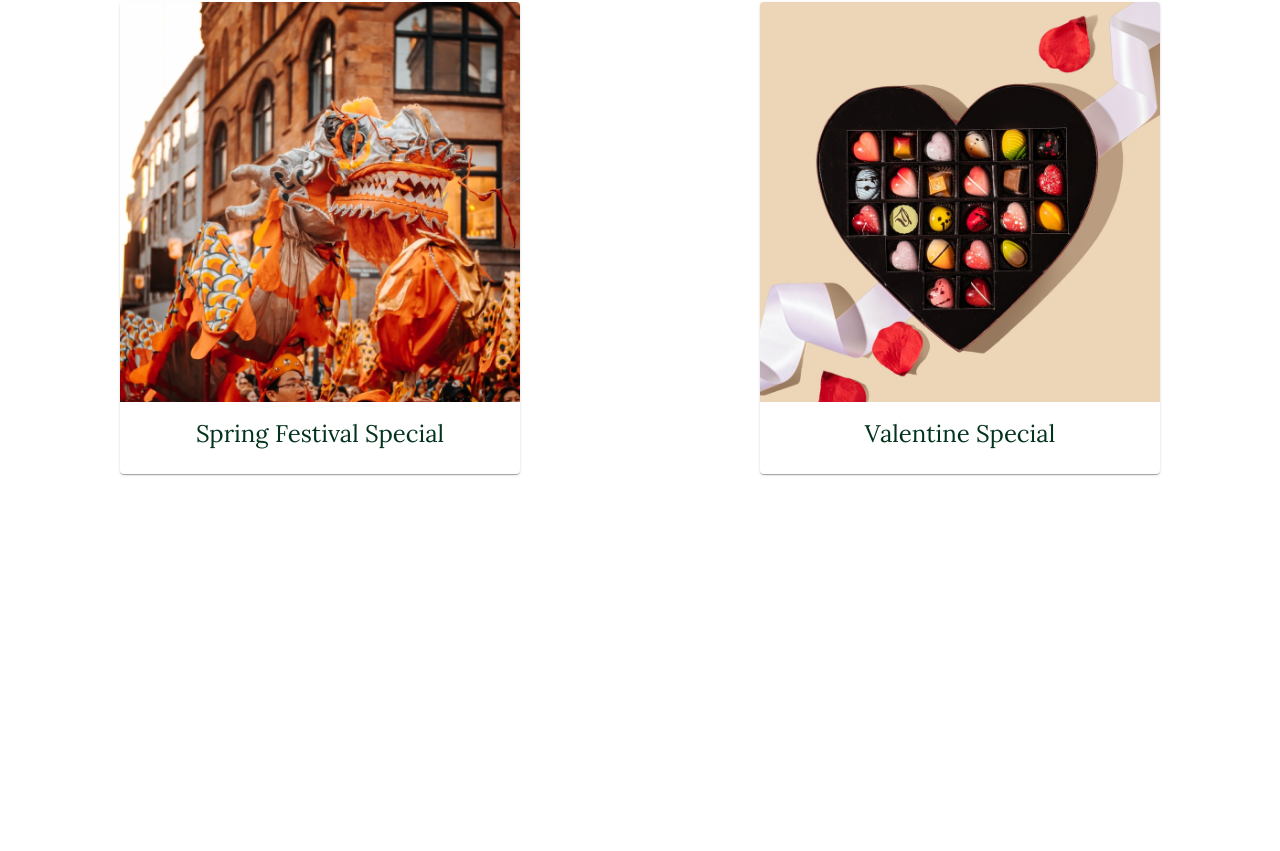
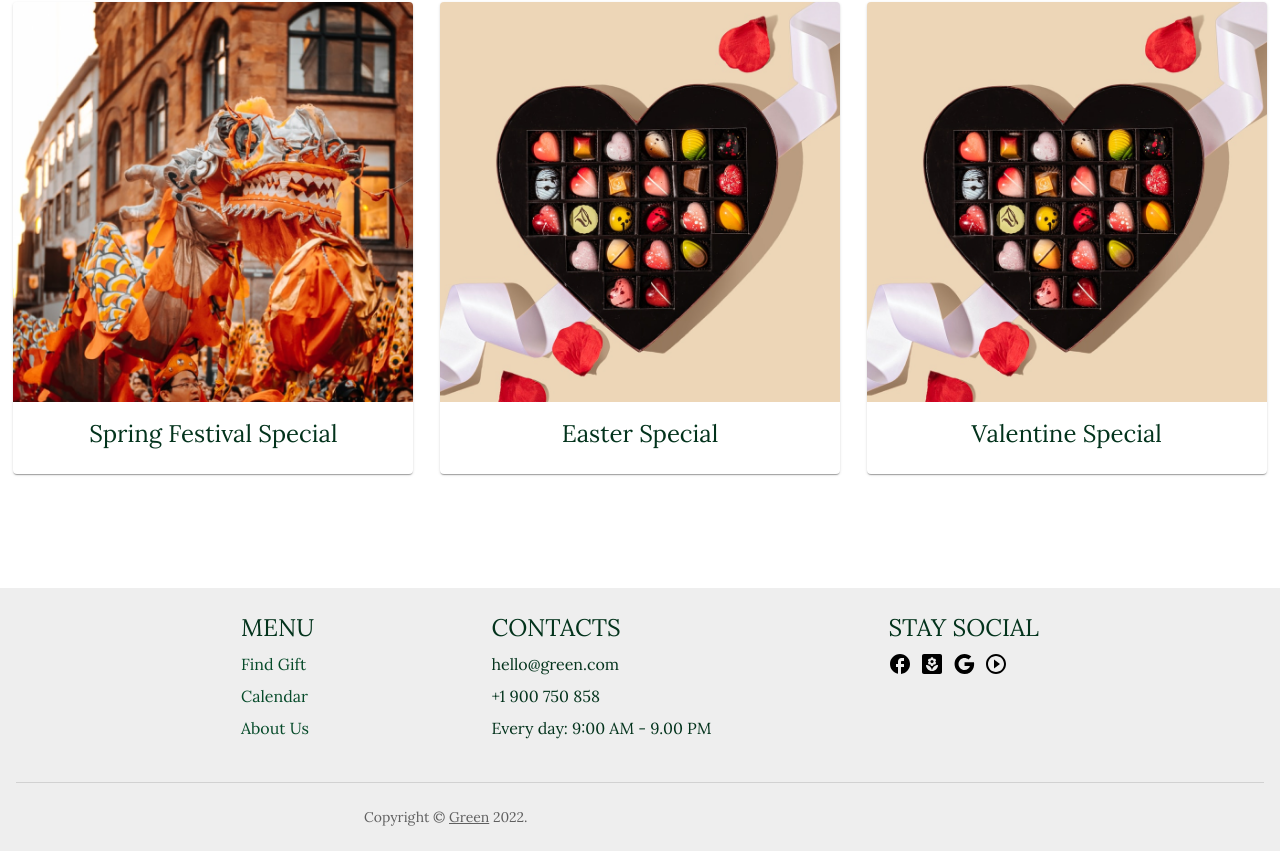
Before and after one commit to Gyangle/green-react, a React (Create React App) app: page / in a window 1280 px wide. Shown: the part 1206-2057 px from the top of the page. Before the commit the page ends 1794 px from the top, so only its background shows below. Built offline with nearby package versions, Linux system fonts and the light colour scheme.

Commit message:
feat: footer

```diff
--- a/src/App.js
+++ b/src/App.js
@@ -4,6 +4,7 @@ import { createTheme, ThemeProvider } from '@mui/material/styles';
 // components
 import MenuBar from "./Components/Navigation/MenuBar";
 import HomePage from './Components/Home/HomePage';
+import Footer from './Components/Footer/Footer'
 
 function App() {
   return (
@@ -13,6 +14,9 @@ function App() {
           <MenuBar />
         </header>
         <HomePage />
+        <footer>
+          <Footer />
+        </footer>
       </>
     </ThemeProvider>
 
--- /dev/null
+++ b/src/Components/Footer/Footer.js
@@ -0,0 +1,135 @@
+import * as React from 'react';
+import { Box, Typography, Container, Link, Stack, Divider } from '@mui/material';
+import FacebookOutlinedIcon from '@mui/icons-material/FacebookOutlined';
+import YardIcon from '@mui/icons-material/Yard';
+import GoogleIcon from '@mui/icons-material/Google';
+import PlayCircleOutlineIcon from '@mui/icons-material/PlayCircleOutline';
+
+function Copyright() {
+  return (
+    <Typography variant="body2" color="text.secondary">
+      {'Copyright © '}
+      <Link color="inherit" href="https://mui.com/">
+        Green
+      </Link>{' '}
+      {new Date().getFullYear()}
+      {'.'}
+    </Typography>
+  );
+}
+
+export default function Footer() {
+  return (
+    <Box
+      component="footer"
+      sx={{
+        pt: 3,
+        px: 2,
+        mt: 'auto',
+        backgroundColor: (theme) =>
+          theme.palette.mode === 'light'
+            ? theme.palette.grey[200]
+            : theme.palette.grey[800],
+      }}
+    >
+      <Container
+        sx={{
+          height: '170px',
+        }}
+      >
+        <Stack
+            direction="row"
+            justifyContent="space-evenly"
+            alignItems="flex-start"
+            spacing={0}
+        >
+          <Stack
+            direction="column"
+            justifyContent="flex-start"
+            alignItems="flex-start"
+            spacing={1}
+          >
+            <Typography
+              variant="h5"
+              sx={{textTransform: "uppercase"}}
+            >
+              Menu
+            </Typography>
+            <Link
+              variant="body1"
+              underline="hover"
+            >
+              Find Gift
+            </Link>
+            <Link
+              variant="body1"
+              underline="hover"
+            >
+              Calendar
+            </Link>
+            <Link
+              variant="body1"
+              underline="hover"
+            >
+              About Us
+            </Link>
+          </Stack>
+
+          <Stack
+            direction="column"
+            justifyContent="flex-start"
+            alignItems="flex-start"
+            spacing={1}
+          >
+            <Typography
+              variant="h5"
+              sx={{textTransform: "uppercase"}}
+            >
+              Contacts
+            </Typography>
+            <Typography>
+              hello@green.com
+            </Typography>
+            <Typography>
+              +1 900 750 858
+            </Typography>
+            <Typography>
+              Every day: 9:00 AM - 9.00 PM
+            </Typography>
+          </Stack>
+
+          <Stack
+            direction="column"
+            justifyContent="flex-start"
+            alignItems="flex-start"
+            spacing={1}
+          >
+            <Typography
+              variant="h5"
+              sx={{textTransform: "uppercase"}}
+            >
+              Stay Social
+            </Typography>
+            <Stack
+              direction="row"
+              justifyContent="flex-start"
+              alignItems="flex-start"
+              spacing={1}
+            >
+              <FacebookOutlinedIcon />
+              <YardIcon />
+              <GoogleIcon />
+              <PlayCircleOutlineIcon />
+            </Stack>
+
+          </Stack>
+        </Stack>
+      </Container>
+      <Divider />
+      <Container maxWidth="sm" sx={{py: 3}}>
+        <Copyright />
+      </Container>
+    </Box>
+
+  );
+}
--- a/src/Components/Home/HomePage.js
+++ b/src/Components/Home/HomePage.js
@@ -126,6 +126,22 @@ function SpecialsWidget() {
         </CardActionArea>
         <CardContent>
         <Typography variant="h5" component="div" sx={{textAlign: 'center'}} >
+          Easter Special
+        </Typography>
+        </CardContent>
+      </Card>
+
+      <Card sx={{ maxWidth: 400 }}>
+        <CardActionArea>
+        <CardMedia
+          component="img"
+          height="400"
+          image={valentine}
+          alt="valentine gifts"
+        />
+        </CardActionArea>
+        <CardContent>
+        <Typography variant="h5" component="div" sx={{textAlign: 'center'}} >
           Valentine Special
         </Typography>
         </CardContent>
```
